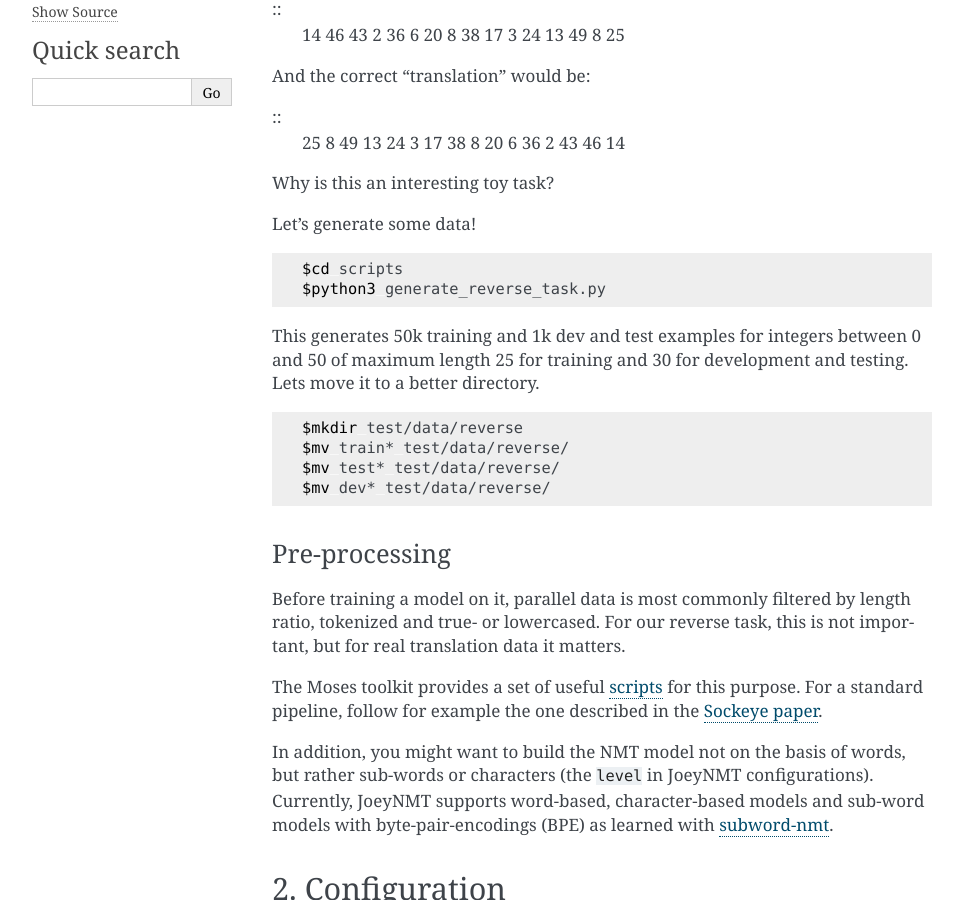
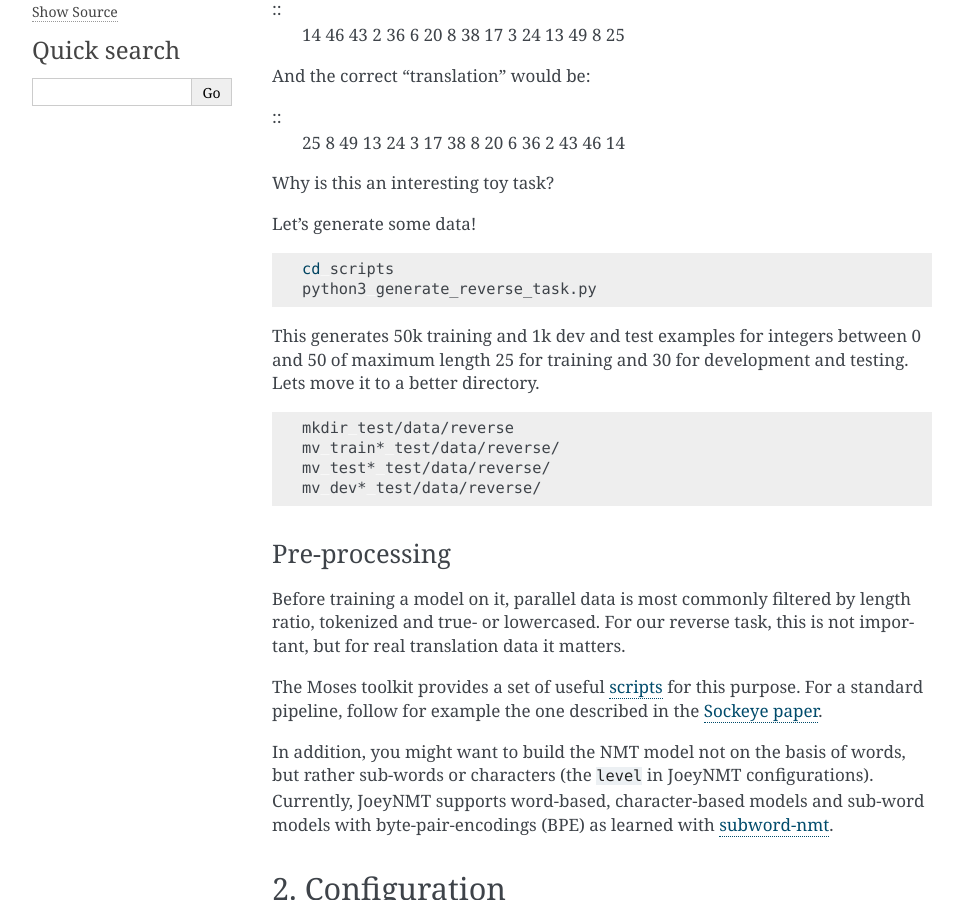
Before and after one commit to joeynmt/joeynmt, a Sphinx documentation site: the page built from docs/source/tutorial.rst, in a window 1280 px wide and 900 px high, scrolled down 548 px. Shown: the whole window, without its empty margins (148-1111 px from the left). Built offline with Sphinx 7.4.7, drawn with Linux system fonts in a browser that asks for light colours; some of the changed text lies outside the part shown.

```diff
--- a/docs/source/tutorial.rst
+++ b/docs/source/tutorial.rst
@@ -35,18 +35,18 @@ Let's generate some data!
 
 .. code-block:: bash
 
-    $cd scripts
-    $python3 generate_reverse_task.py
+    cd scripts
+    python3 generate_reverse_task.py
 
 This generates 50k training and 1k dev and test examples for integers between 0 and 50 of maximum length 25 for training and 30 for development and testing.
 Lets move it to a better directory.
 
 .. code-block:: bash
 
-    $mkdir test/data/reverse
-    $mv train* test/data/reverse/
-    $mv test* test/data/reverse/
-    $mv dev* test/data/reverse/
+    mkdir test/data/reverse
+    mv train* test/data/reverse/
+    mv test* test/data/reverse/
+    mv dev* test/data/reverse/
 
 
 Pre-processing
@@ -131,7 +131,7 @@ For training, run the following command:
 
 .. code-block:: bash
 
-    $python3 -m joeynmt train configs/reverse.yaml
+    python3 -m joeynmt train configs/reverse.yaml
 
 
 This will train a model on the reverse data specified in the config,
@@ -202,11 +202,11 @@ You can choose several models and metrics to plot. For now, we're interested in
 
 .. code-block:: bash
 
-    $python3 scripts/plot_validations.py reverse_model --plot_values bleu PPL  --output_path reverse_model/bleu-ppl.png
+    python3 scripts/plot_validations.py reverse_model --plot_values bleu PPL  --output_path reverse_model/bleu-ppl.png
 
 It should like this:
 
-.. image:: ..images/bleu-ppl.png
+.. image:: ../images/bleu-ppl.png
     :width: 150px
     :align: center
     :height: 300px
@@ -219,13 +219,13 @@ JoeyNMT additionally uses `TensorboardX <https://github.com/lanpa/tensorboardX>`
 Launch `Tensorboard <https://github.com/tensorflow/tensorboard>`_ (requires installation that is not included in JoeyNMTs requirements) like this:
 
 .. code-block:: bash
-    $ tensorboard --logdir reverse_model/tensorboard
+    tensorboard --logdir reverse_model/tensorboard
 
 and then open the url (default: ``localhost:6006``) with a browser.
 
 You should see something like that:
 
-.. image:: ..images/tensorboard.png
+.. image:: ../images/tensorboard.png
     :width: 374px
     :align: center
     :height: 196px
@@ -233,7 +233,7 @@ You should see something like that:
 
 We can now inspect the training loss curves, both for individual batches
 
-.. image:: ..images/train_train_batch_loss.png
+.. image:: ../images/train_train_batch_loss.png
     :width: 265px
     :align: center
     :height: 100px
@@ -241,7 +241,7 @@ We can now inspect the training loss curves, both for individual batches
 
 and for the whole training set:
 
-.. image:: ..images/train_train_epoch_loss.png
+.. image:: ../images/train_train_epoch_loss.png
     :width: 330px
     :align: center
     :height: 200px
@@ -249,7 +249,7 @@ and for the whole training set:
 
 and the validation loss:
 
-.. image:: ..images/valid_valid_loss.png
+.. image:: ../images/valid_valid_loss.png
     :width: 330px
     :align: center
     :height: 200px
@@ -266,7 +266,7 @@ JoeyNMT automatically saves plots of attention scores for examples of the valida
 
 Here's an example, target tokens as columns and source tokens as rows:
 
-.. image:: ..images/attention_reverse.png
+.. image:: ../images/attention_reverse.png
     :width: 330px
     :align: center
     :height: 200px
@@ -277,12 +277,12 @@ We can see here that the model has figured out to give "2" on the source high at
 
 Tensorboard (tab: "images") allows us to inspect how attention develops over time, here's happened for the first sentence of the validation set:
 
-.. image:: ..images/attention_0.gif
+.. image:: ../images/attention_0.gif
     :alt: attention over time
 
 For real machine translation tasks, this would look less monotone, for example for an IWSLT de-en model like this:
 
-.. image:: ..images/attention_iwslt.png
+.. image:: ../images/attention_iwslt.png
     :width: 300px
     :align: center
     :height: 300px
```
